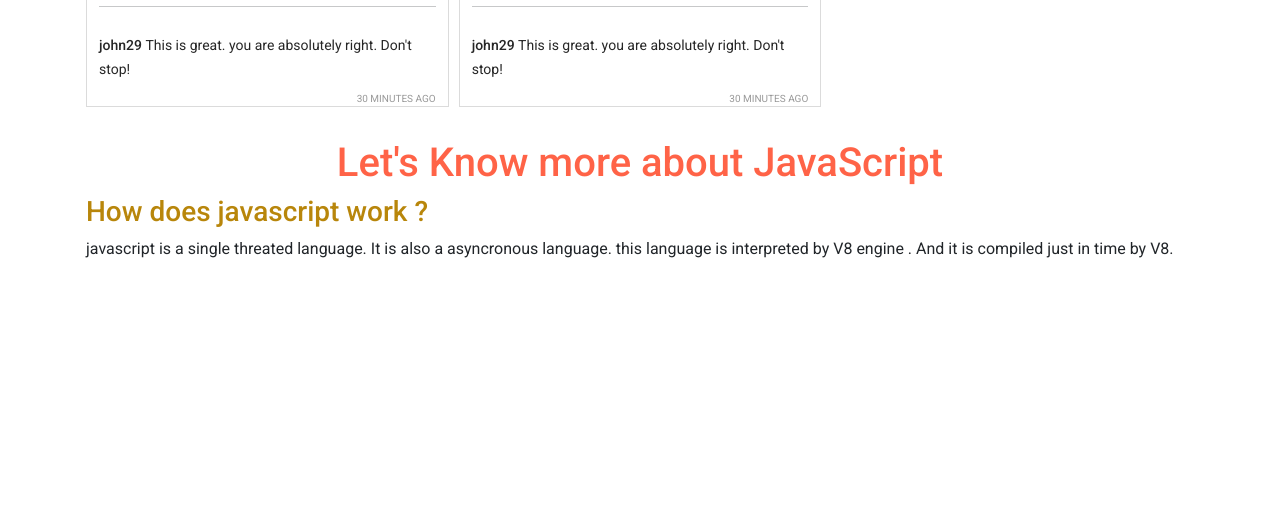
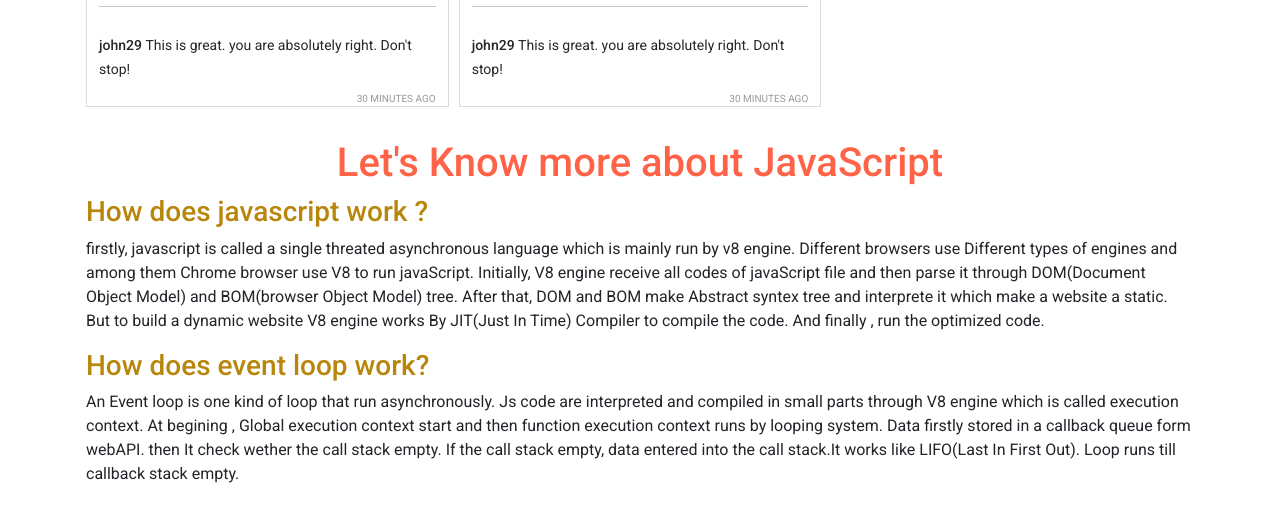
Before and after one commit to moshiur25524/Insta-shohor-public, a plain HTML site: page index.html in a window 1280 px wide. Shown: the part 1425-1943 px from the top of the page. Before the commit the page ends 1718 px from the top, so only its background shows below. Drawn offline with nearby package versions, Linux system fonts and the light colour scheme.

Commit message:
extra part completed

```diff
--- a/index.html
+++ b/index.html
@@ -80,7 +80,9 @@
         <section class="main container mx-auto p-3">
             <h1>Let's Know more about JavaScript</h1>
             <h3>How does javascript work ?</h3>
-            <P>javascript is a single threated language. It is also a asyncronous language. this language is interpreted by V8 engine . And it is compiled just in time by V8.</P>
+            <P>firstly, javascript is called a single threated asynchronous language which is mainly run by v8 engine. Different browsers use Different types of engines and among them Chrome browser use V8 to run javaScript. Initially, V8 engine receive all codes of javaScript file and then parse it through DOM(Document Object Model) and BOM(browser Object Model) tree. After that, DOM and BOM make Abstract syntex tree and interprete it which make a website a static. But to build a dynamic website V8 engine works By JIT(Just In Time) Compiler to compile the code. And finally , run the optimized code.</P>
+            <h3>How does event loop work? </h3>
+            <p>An Event loop is one kind of loop that run asynchronously. Js code are interpreted and compiled in small parts through V8 engine which is called execution context. At begining , Global execution context start and then function execution context runs by looping system. Data firstly stored in a callback queue form webAPI. then It check wether the call stack empty. If the call stack empty, data entered into the call stack.It works like LIFO(Last In First Out). Loop runs till callback stack empty.</p>
         </section>
         <footer></footer>
 
```
